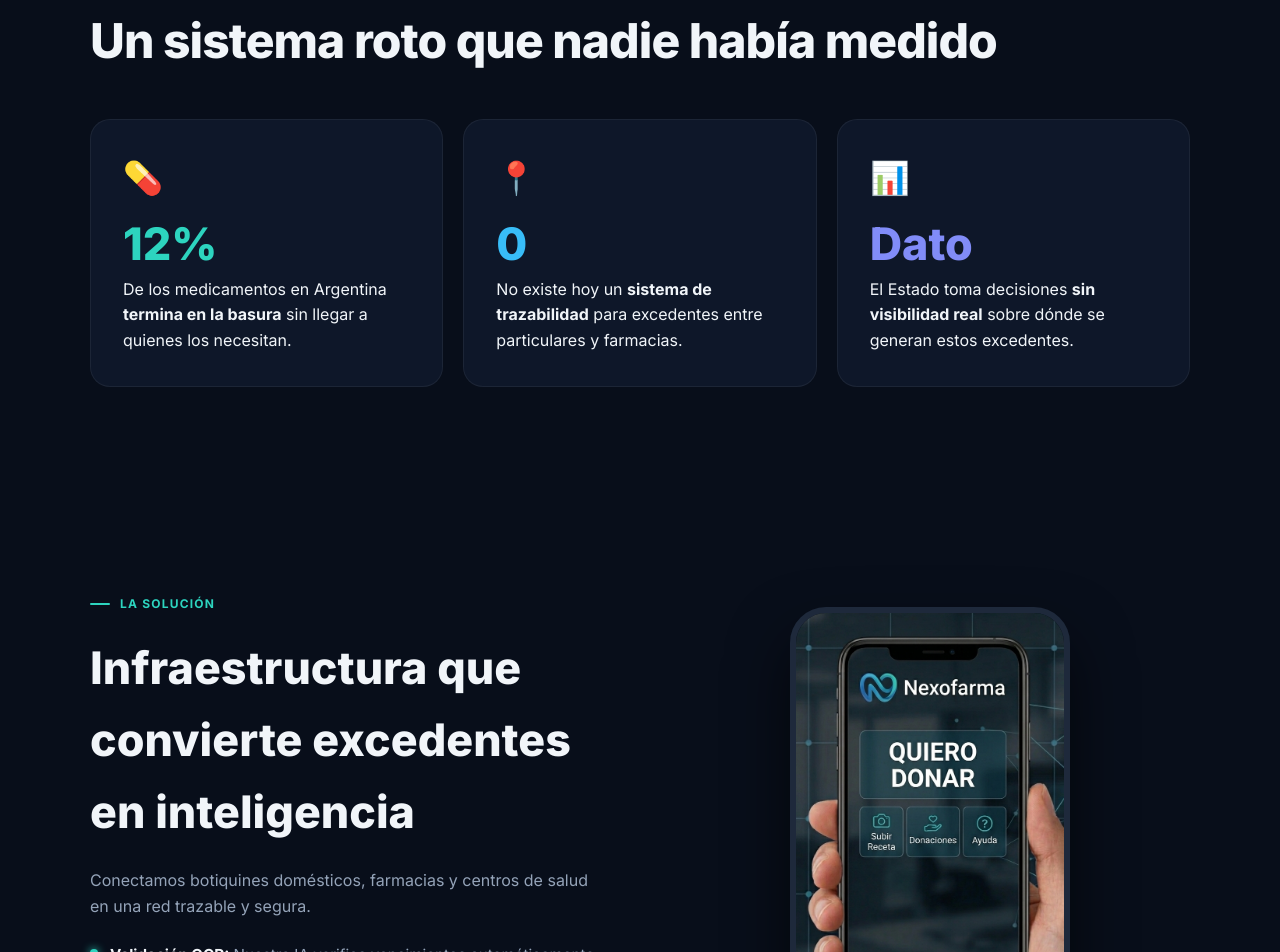
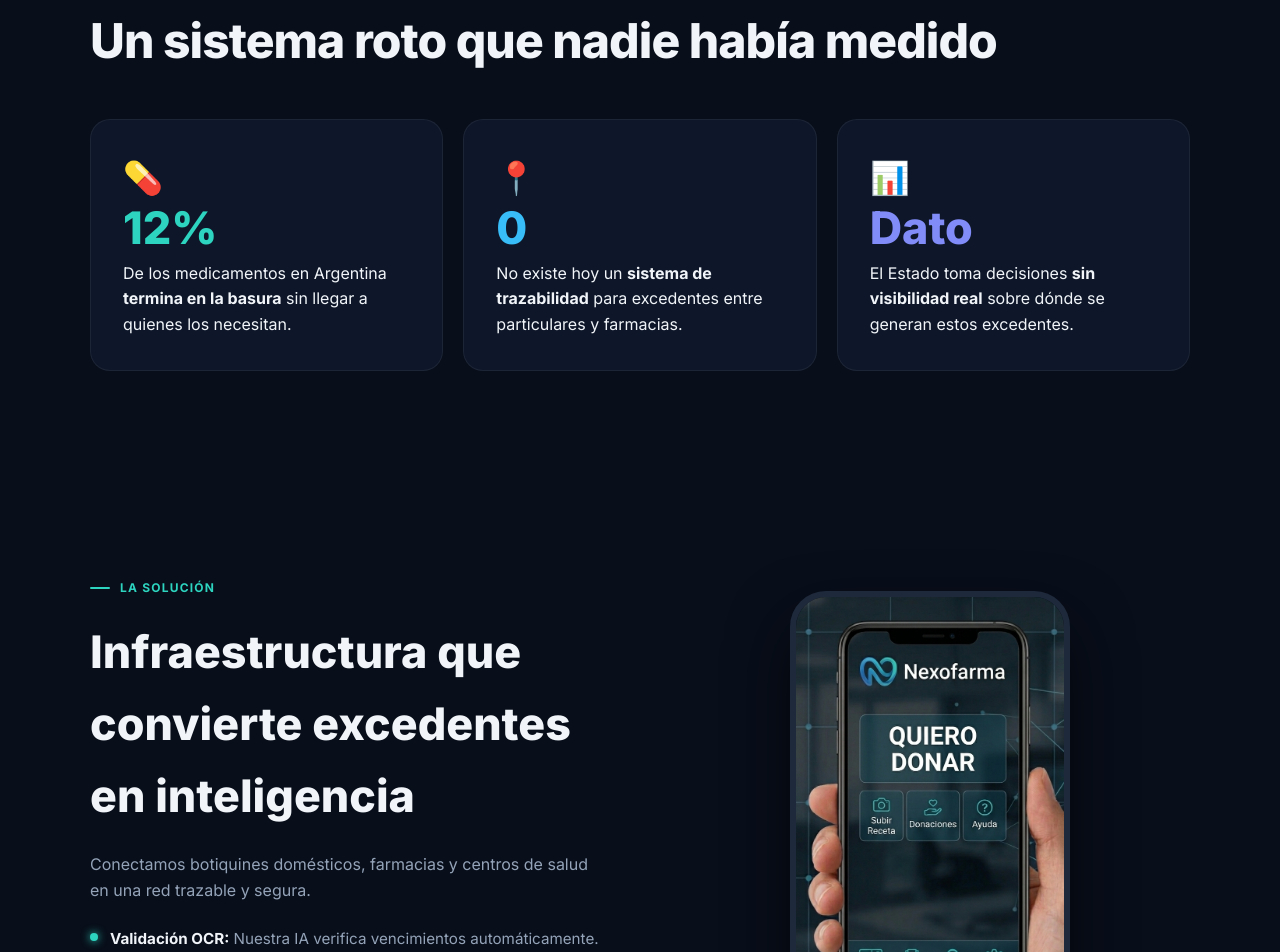
Before and after one commit to nanodaniel69/Nexofarma, a plain HTML site: page inversores.html in a window 1280 px wide. Shown: the part 904-1856 px from the top of the page. Drawn offline with Linux system fonts and the light colour scheme.

Commit message:
Corregir iconos emojis para que se muestren correctamente con estilo inline

```diff
--- a/inversores.html
+++ b/inversores.html
@@ -174,17 +174,17 @@
     </div>
     <div class="grid-3">
       <div class="card reveal">
-        <span class="card-icon">💊</span>
+        <span style="font-size: 2rem;">💊</span>
         <div class="card-stat" style="color:var(--teal);">12%</div>
         <p>De los medicamentos en Argentina <b>termina en la basura</b> sin llegar a quienes los necesitan.</p>
       </div>
       <div class="card reveal">
-        <span class="card-icon">📍</span>
+        <span style="font-size: 2rem;">📍</span>
         <div class="card-stat" style="color:var(--sky);">0</div>
         <p>No existe hoy un <b>sistema de trazabilidad</b> para excedentes entre particulares y farmacias.</p>
       </div>
       <div class="card reveal">
-        <span class="card-icon">📊</span>
+        <span style="font-size: 2rem;">📊</span>
         <div class="card-stat" style="color:var(--violet);">Dato</div>
         <p>El Estado toma decisiones <b>sin visibilidad real</b> sobre dónde se generan estos excedentes.</p>
       </div>
```
